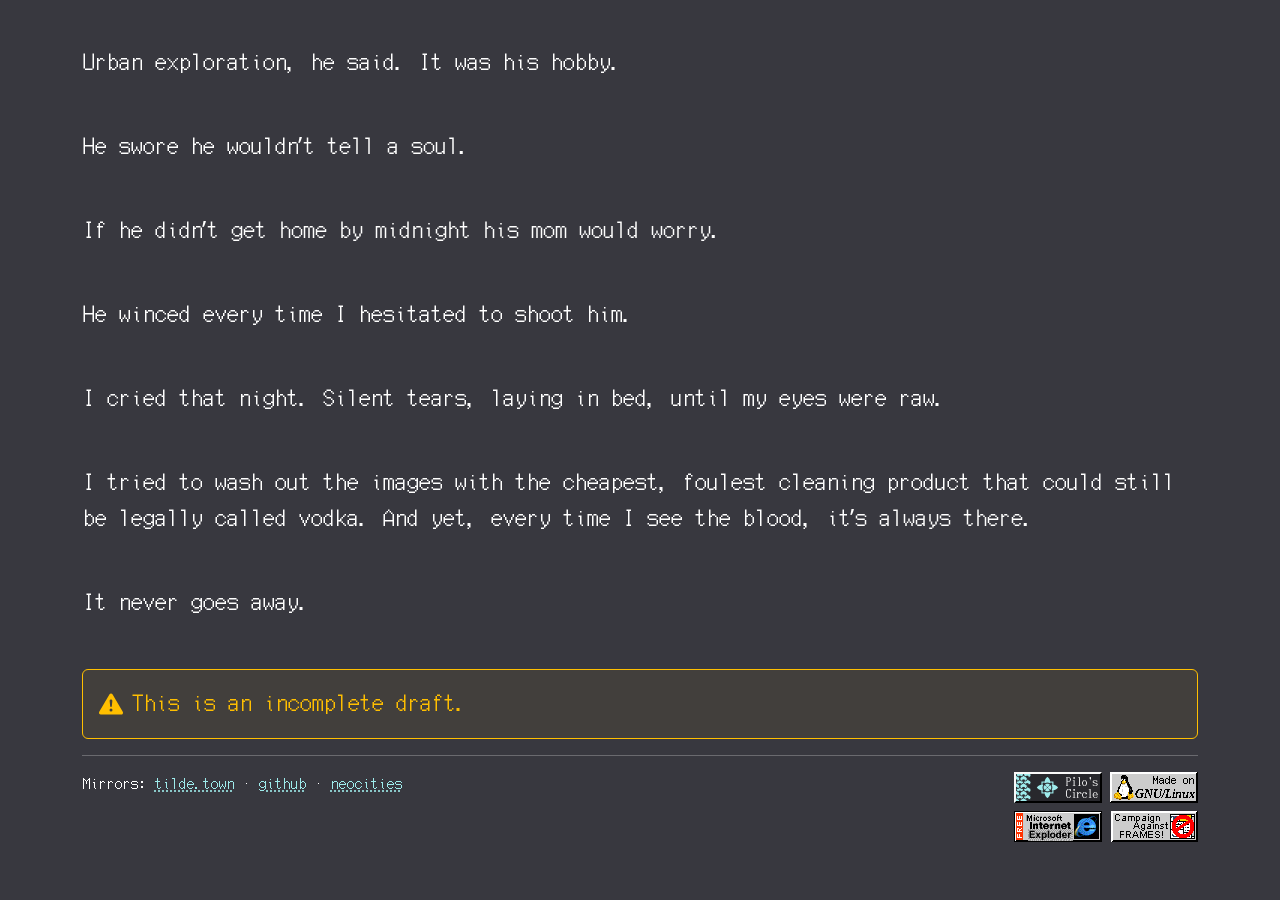
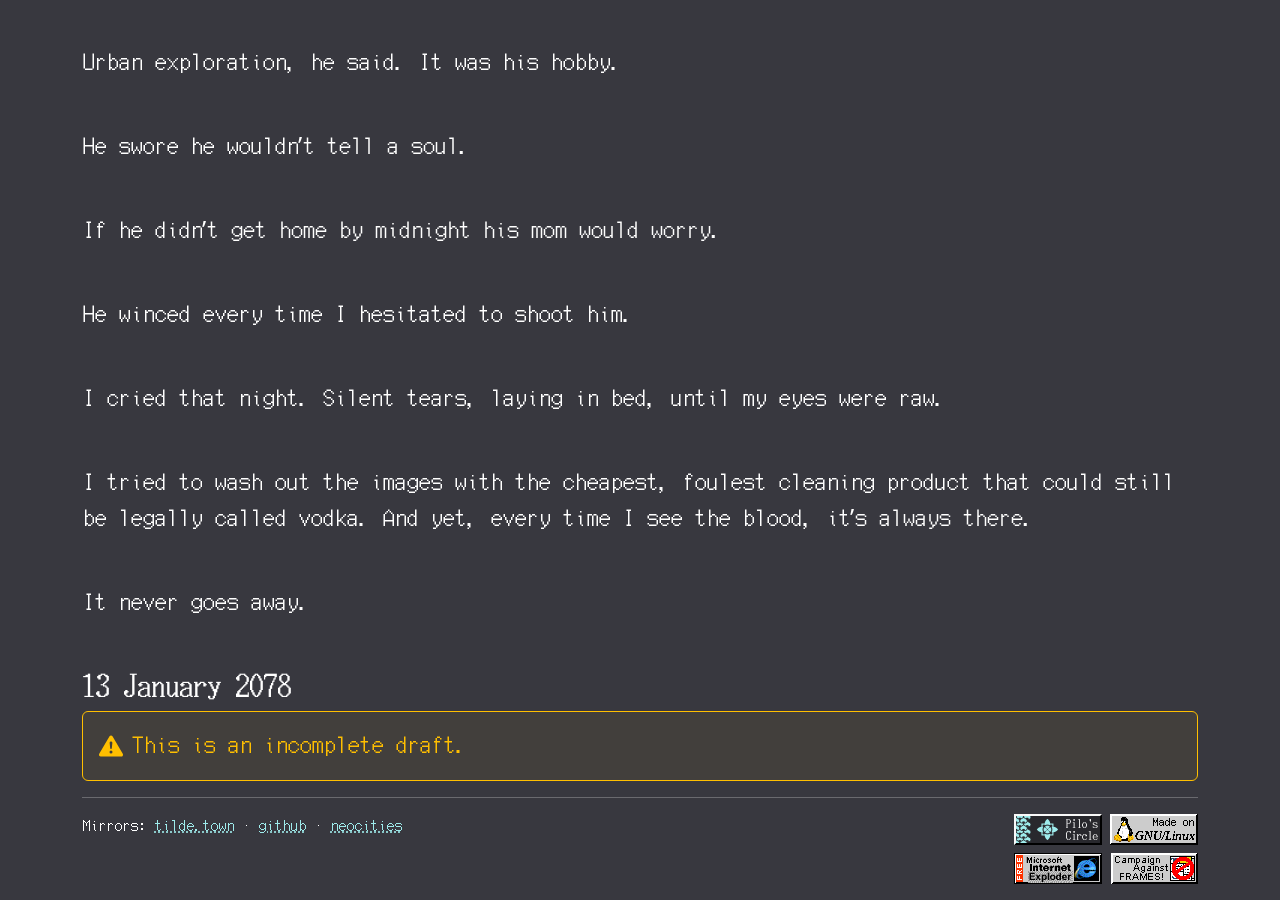
Before and after one commit to pilosophos/pilosophos-site-v1, a Jekyll site: the page built from _writing/piss-corps.md, in a window 1280 px wide and 900 px high, scrolled down 11284 px. Built offline with Jekyll 4.4.1, drawn with Linux system fonts in a browser that asks for light colours; before the commit the page ends 12142 px from its top, so only the background shows below that.

Commit message:
add heading

```diff
--- a/_writing/piss-corps.md
+++ b/_writing/piss-corps.md
@@ -163,6 +163,8 @@ I tried to wash out the images with the cheapest, foulest cleaning product that
 
 It never goes away.
 
+### 13 January 2078
+
 <aside class="alert alert-warning d-flex align-items-center">
   <svg xmlns="http://www.w3.org/2000/svg" width="24" height="24" fill="currentColor" class="bi bi-exclamation-triangle-fill flex-shrink-0 me-2" viewBox="0 0 16 16" role="img" aria-label="Warning:">
     <path d="M8.982 1.566a1.13 1.13 0 0 0-1.96 0L.165 13.233c-.457.778.091 1.767.98 1.767h13.713c.889 0 1.438-.99.98-1.767L8.982 1.566zM8 5c.535 0 .954.462.9.995l-.35 3.507a.552.552 0 0 1-1.1 0L7.1 5.995A.905.905 0 0 1 8 5zm.002 6a1 1 0 1 1 0 2 1 1 0 0 1 0-2z"/>
```
